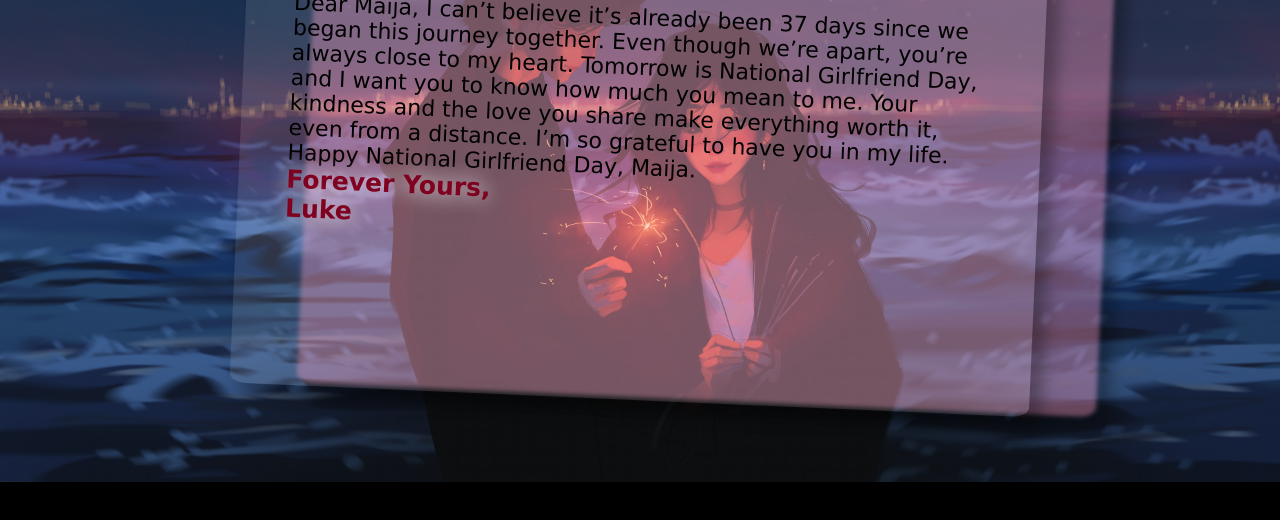
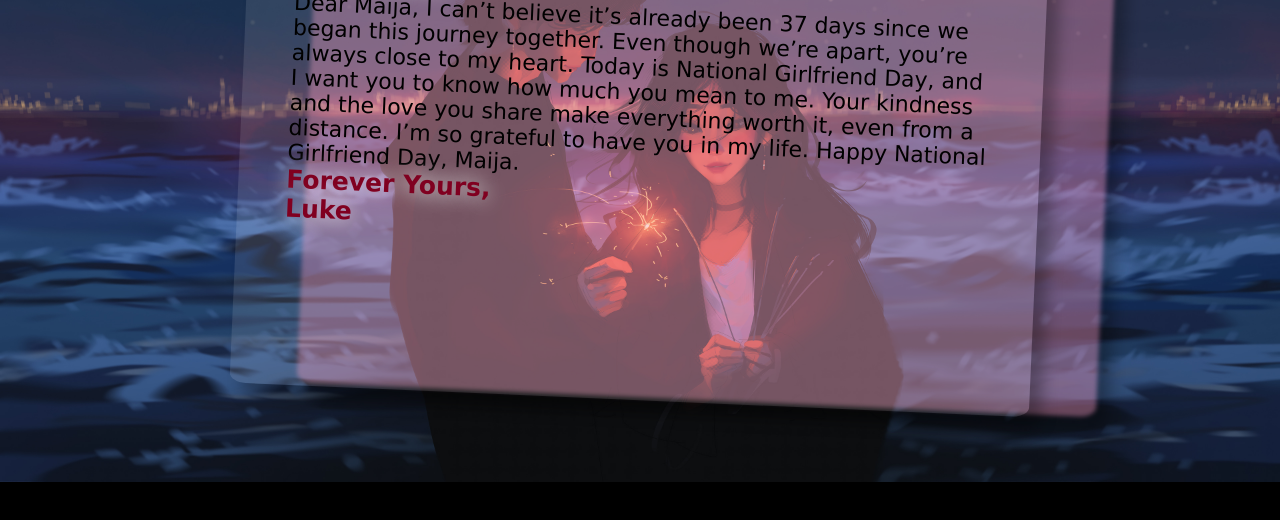
Before and after one commit to LukeMark12/for-maija, a plain HTML site: page new.html in a window 1280 px wide. Shown: the part 238-758 px from the top of the page. Drawn offline with Linux system fonts and the light colour scheme.

Commit message:
Update new.html

```diff
--- a/new.html
+++ b/new.html
@@ -17,7 +17,7 @@
           <br />
           Dear Maija,
 
-I can’t believe it’s already been 37 days since we began this journey together. Even though we’re apart, you’re always close to my heart. Tomorrow is National Girlfriend Day, and I want you to know how much you mean to me. Your kindness and the love you share make everything worth it, even from a distance. I’m so grateful to have you in my life. Happy National Girlfriend Day, Maija.
+I can’t believe it’s already been 37 days since we began this journey together. Even though we’re apart, you’re always close to my heart. Today is National Girlfriend Day, and I want you to know how much you mean to me. Your kindness and the love you share make everything worth it, even from a distance. I’m so grateful to have you in my life. Happy National Girlfriend Day, Maija.
 
           <br />
           <span class="ullu">
```
